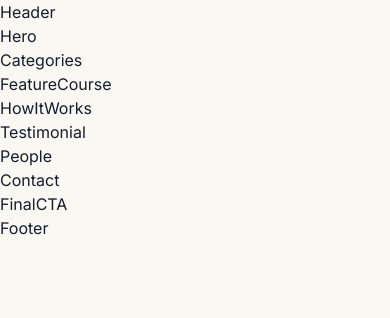
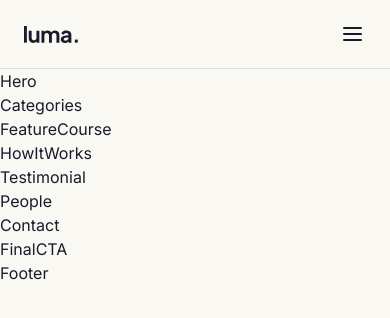
Before and after one commit to LucasMenossi/luma-learning-platform, a Next.js app: page / in a window 390 px wide. Shown: the top 318 px of the page. Built offline with nearby package versions, Linux system fonts and the light colour scheme.

Commit message:
Implement Header component with navigation and mobile menu functionality

```diff
--- a/src/components/layout/Header.tsx
+++ b/src/components/layout/Header.tsx
@@ -1,7 +1,112 @@
+"use client";
+
+import Image from "next/image";
+import { useState } from "react";
+
+const navigation = [
+  { label: "Courses", href: "#courses" },
+  { label: "For Teams", href: "#contact" },
+  { label: "Community", href: "#community" },
+  { label: "About", href: "#community" },
+];
+
+const linkClass =
+  "text-[14px] leading-5 text-muted transition-colors duration-200 hover:text-primary focus-visible:outline-2 focus-visible:outline-offset-4 focus-visible:outline-primary";
+
 export function Header() {
+  const [menuOpen, setMenuOpen] = useState(false);
+
   return (
-    <header>
-      <h1>Header</h1>
+    <header
+      id="top"
+      className="relative z-10 min-h-[70px] w-full border-b border-border bg-page max-[900px]:min-h-[69px]"
+    >
+      <div className="mx-auto flex h-[69px] w-full items-center px-20 max-[900px]:h-[68px] max-[900px]:px-6">
+        <a
+          className="flex-1 text-[22px] font-extrabold leading-none tracking-[-1.2px] text-ink focus-visible:outline-2 focus-visible:outline-offset-4 focus-visible:outline-primary"
+          href="#"
+          aria-label="Luma — home"
+        >
+          <Image
+            src="/images-updated/Link.svg"
+            alt="Luma"
+            width={54}
+            height={17}
+            priority
+          />
+        </a>
+
+        <nav
+          className="flex items-center gap-8 max-[900px]:hidden"
+          aria-label="Main navigation"
+        >
+          {navigation.map((item) => (
+            <a className={linkClass} key={item.label} href={item.href}>
+              {item.label}
+            </a>
+          ))}
+        </nav>
+
+        <div className="flex flex-1 items-center justify-end gap-6 max-[900px]:hidden">
+          <a className={linkClass} href="#contact">
+            Log in
+          </a>
+          <a
+            className="inline-flex min-h-11 items-center justify-center rounded-[9px] bg-primary px-5 text-[14px] font-semibold text-white transition-[color,background-color,box-shadow,transform] duration-200 hover:-translate-y-0.5 hover:bg-[#2448df] hover:shadow-md active:translate-y-0 active:scale-[0.98]"
+            href="#courses"
+          >
+            Start learning
+          </a>
+        </div>
+
+        <button
+          className="hidden h-7 w-7 flex-col items-center justify-center gap-1 border-0 bg-transparent p-0 focus-visible:outline-2 focus-visible:outline-offset-4 focus-visible:outline-primary max-[900px]:flex"
+          type="button"
+          aria-label={
+            menuOpen ? "Close navigation menu" : "Open navigation menu"
+          }
+          aria-expanded={menuOpen}
+          aria-controls="mobile-navigation"
+          onClick={() => setMenuOpen((open) => !open)}
+        >
+          <span className="block h-0.5 w-[19px] rounded-sm bg-ink" />
+          <span className="block h-0.5 w-[19px] rounded-sm bg-ink" />
+          <span className="block h-0.5 w-[19px] rounded-sm bg-ink" />
+        </button>
+      </div>
+
+      {menuOpen && (
+        <nav
+          className="hidden flex-col border-t border-border bg-page px-5 pb-5 pt-2 max-[900px]:flex"
+          id="mobile-navigation"
+          aria-label="Mobile navigation"
+        >
+          {navigation.map((item) => (
+            <a
+              className="py-3 text-[14px] text-muted transition-colors duration-200 hover:text-primary focus-visible:outline-2 focus-visible:outline-offset-2 focus-visible:outline-primary"
+              key={item.label}
+              href={item.href}
+              onClick={() => setMenuOpen(false)}
+            >
+              {item.label}
+            </a>
+          ))}
+          <a
+            className="py-3 text-[14px] text-muted transition-colors duration-200 hover:text-primary focus-visible:outline-2 focus-visible:outline-offset-2 focus-visible:outline-primary"
+            href="#contact"
+            onClick={() => setMenuOpen(false)}
+          >
+            Log in
+          </a>
+          <a
+            className="mt-2 rounded-[9px] bg-primary px-4 py-[13px] text-center text-[14px] font-semibold text-white transition-[background-color,box-shadow,transform] duration-200 hover:-translate-y-0.5 hover:bg-[#2448df] hover:shadow-md active:translate-y-0 active:scale-[0.98] focus-visible:outline-2 focus-visible:outline-offset-4 focus-visible:outline-primary"
+            href="#courses"
+            onClick={() => setMenuOpen(false)}
+          >
+            Start learning
+          </a>
+        </nav>
+      )}
     </header>
   );
 }
```
Also changed, not shown: 1 other file (tests, documents, lock files or other folders).
